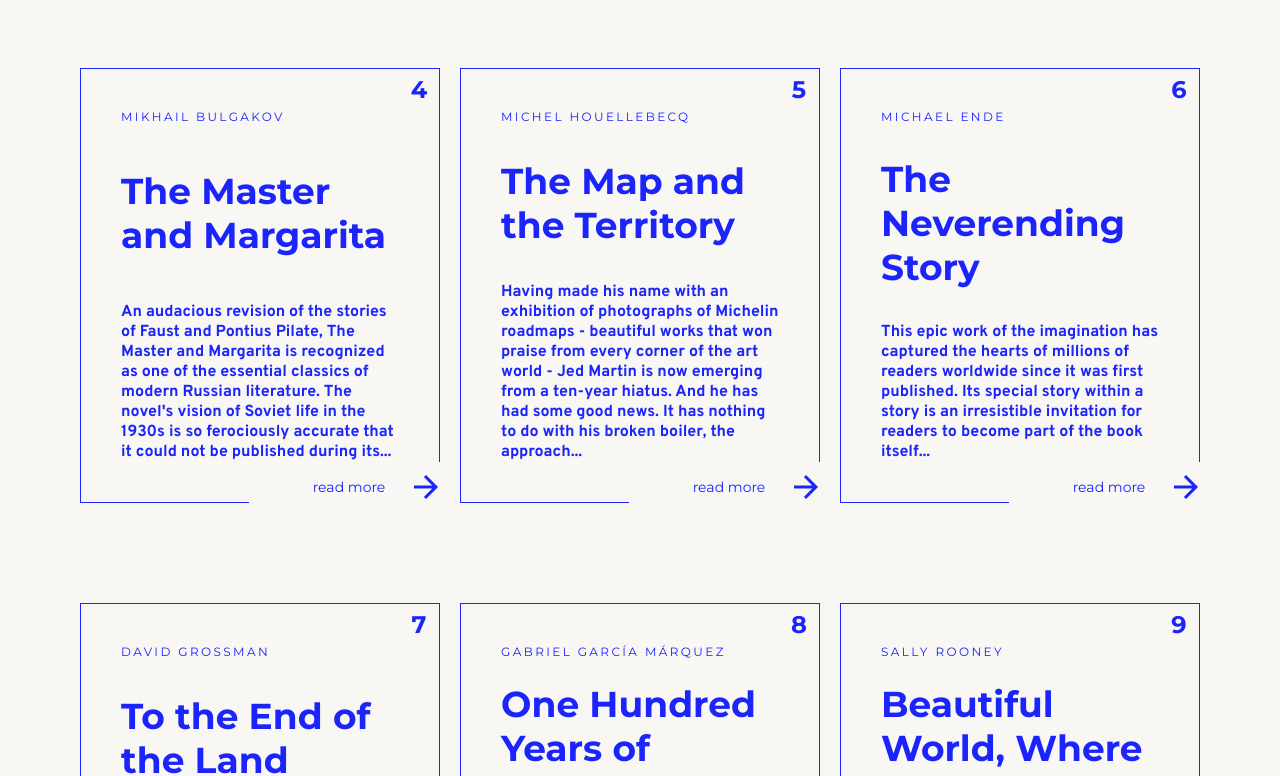
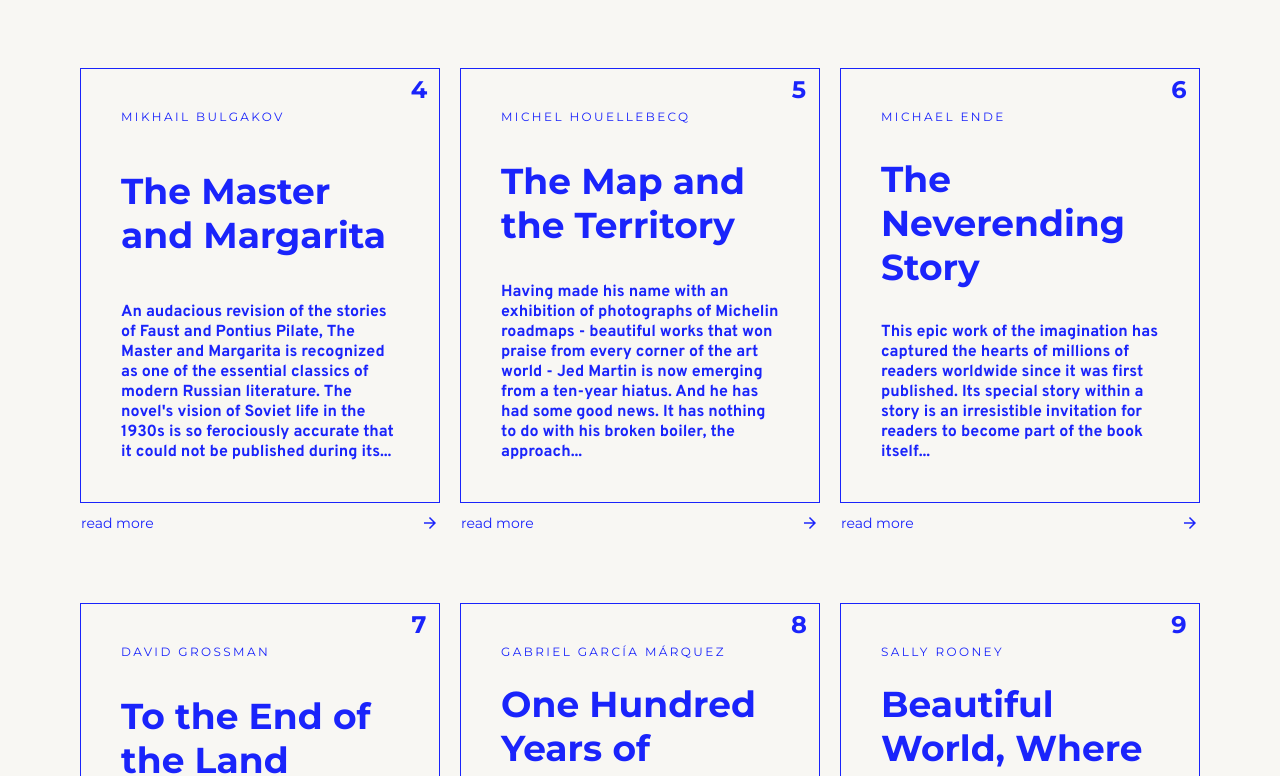
Before and after one commit to szylwythot/final-exam-UI-Build-books, a plain HTML site: page index.html in a window 1280 px wide. Shown: the part 587-1363 px from the top of the page. Drawn offline with Linux system fonts and the light colour scheme.

Commit message:
read more button is ready

```diff
--- a/frontend/style.css
+++ b/frontend/style.css
@@ -138,11 +138,12 @@ div.book{
 
 .book .button{
     position: absolute;
-    bottom: -10px;
-    right: -10px;
+    bottom: -30px;
+    left: 0;
 
-    width: 200px;
-    height: 50px;
+
+    width: 100%;
+    height: 19px;
 
     background-color: var(--secondaryColor);
 
@@ -159,20 +160,20 @@ div.book{
 
 .book .button div.details-text{
     position: absolute;
-    left: 50%;
+    left: 0;
     top:50%;
-    transform: translate(-50%, -50%);
+    transform: translateY(-50%);
     width: fit-content;
     font-size: 14px;
 }
 
 .book .button span{
     position: absolute;
-    right: 5px;
+    right: 0;
     top: 50%;
     transform: translateY(-50%);
 
-    font-size: 36px;
+    font-size: 18px;
     font-weight: 400;
 }
 
```
